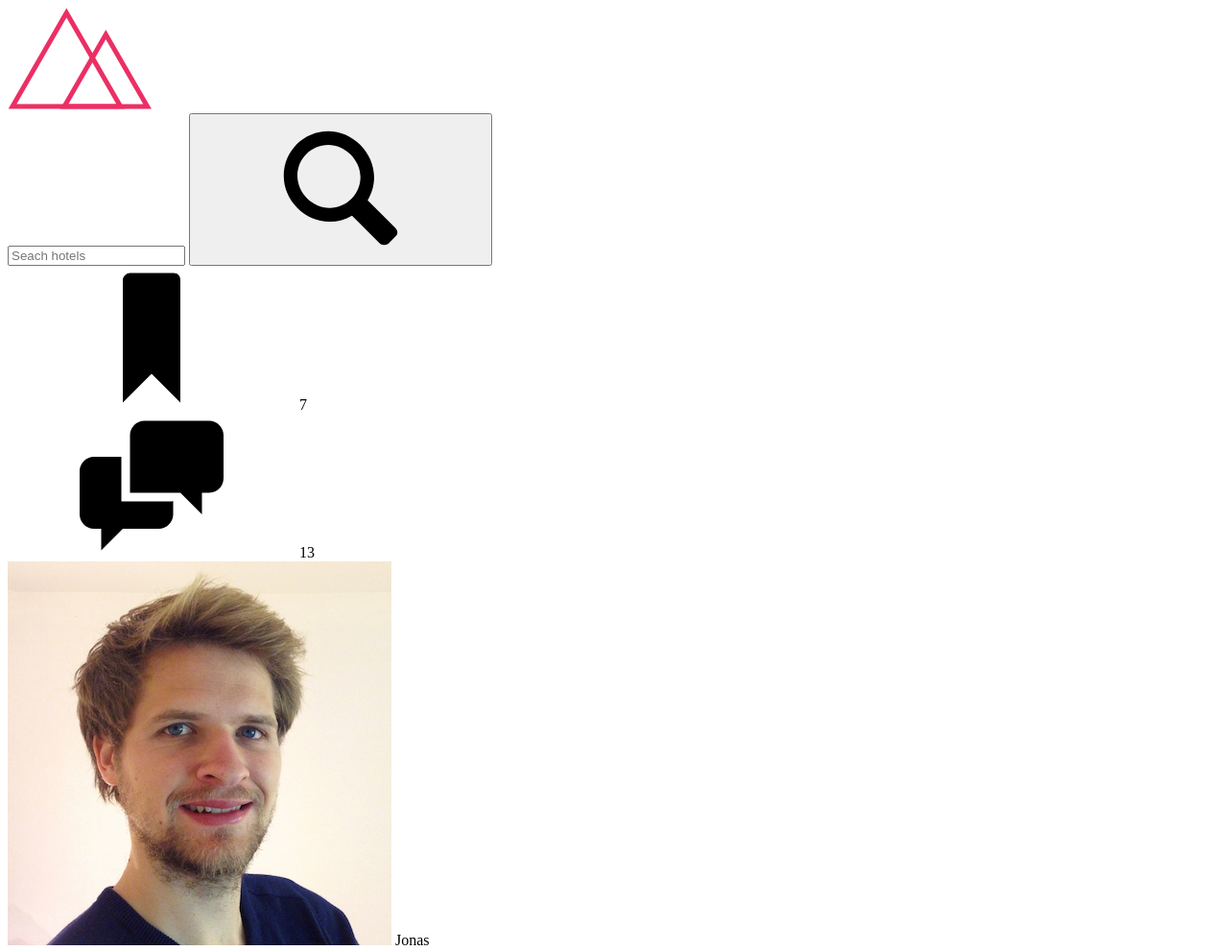
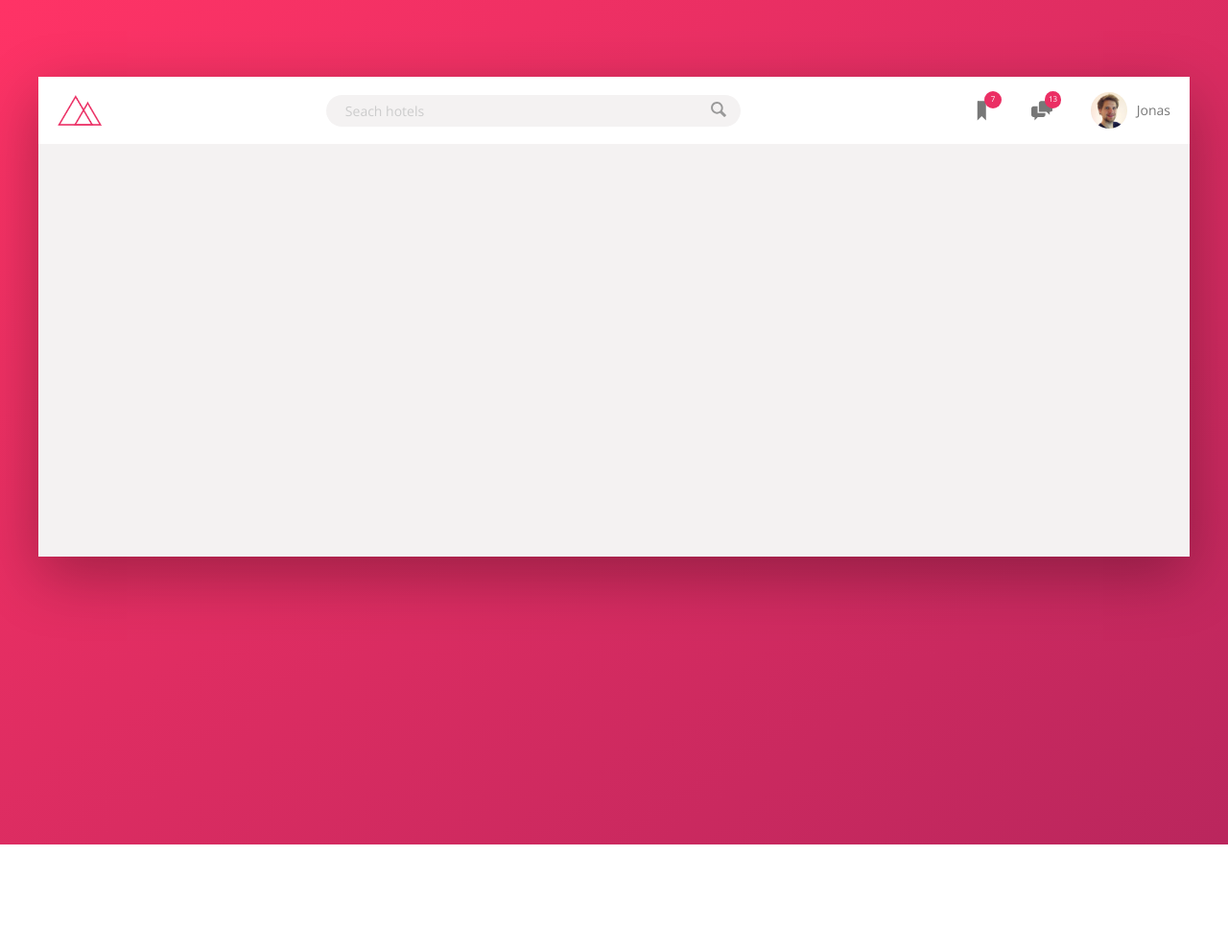
Before and after one commit to DeboraBucci/Trillo, a website: page index.html in a window 1280 px wide. Shown: the whole page at 96% size. After the commit the page ends 880 px from the top, so only its background shows below. Drawn offline with nearby package versions, Linux system fonts and the light colour scheme; files that its build step writes are made by us from their sources.

Commit message:
delete previous code from 'main.scss', and import all the other .scss files here

```diff
--- a/sass/main.scss
+++ b/sass/main.scss
@@ -1,17 +1,3 @@
-/*
-COLORS
-
-Primary: #eb2f64
-Primary light: #FF3366
-Primary dark: #BA265D
-
-Grey light 1: #faf9f9
-Grey light 2: #f4f2f2
-Grey light 3: #f0eeee
-Grey light 4: #ccc
-
-Grey dark 1: #333
-Grey dark 2: #777
-Grey dark 3: #999
-
-*/
+@import "base";
+@import "layout";
+@import "component";
```
